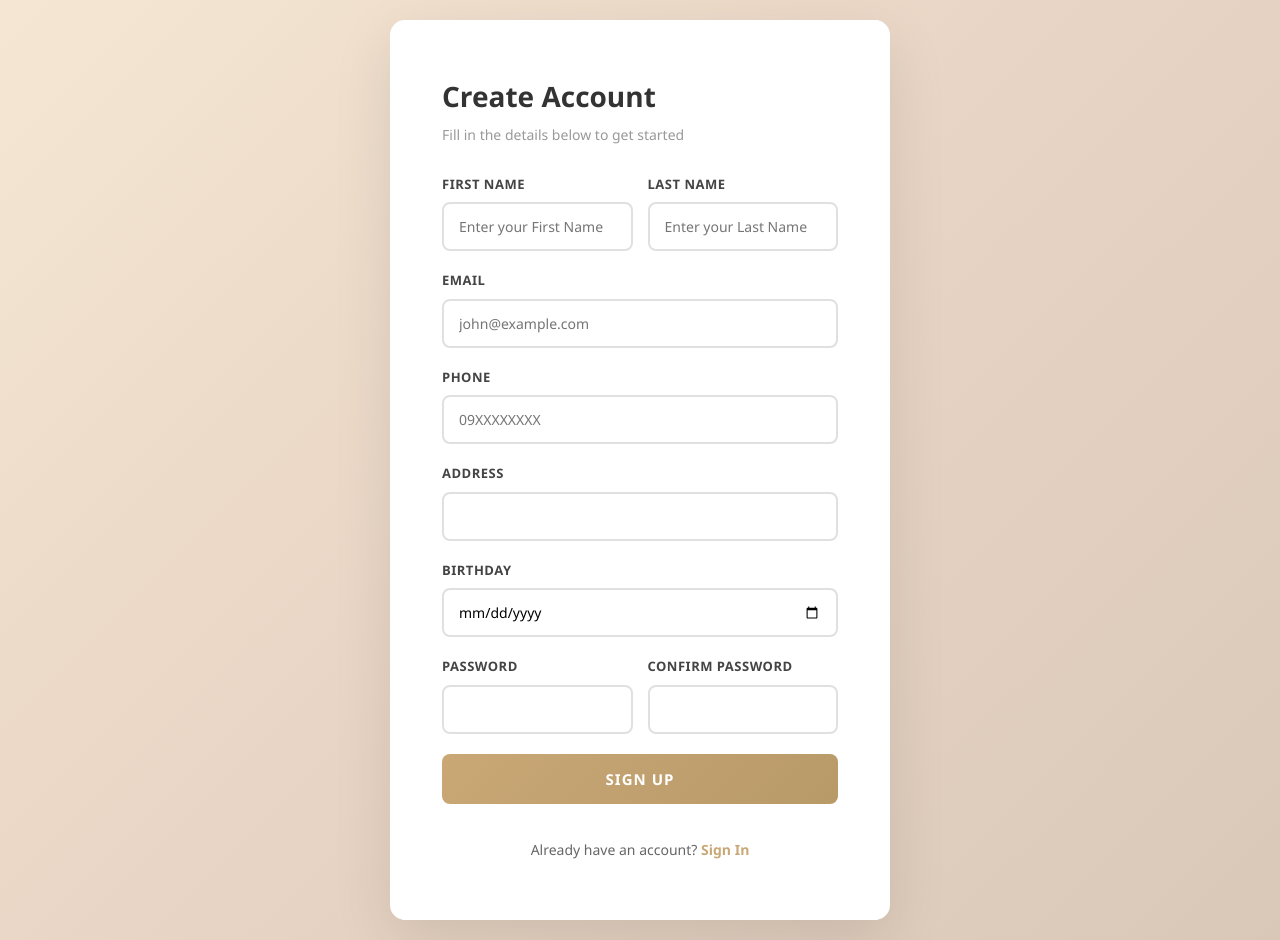
After one commit to psyPan/e-commerce-platform, a Flask app: page /register in a window 1280 px wide. The commit adds this page. Run offline with Flask 3, Linux system fonts and the light colour scheme; some libraries are stand-ins or nearby versions.

Commit message:
Created sign in, log in and log out systems

```diff
--- /dev/null
+++ b/store/static/style/register.css
@@ -0,0 +1,165 @@
+* {
+    margin: 0;
+    padding: 0;
+    box-sizing: border-box;
+}
+body {
+    font-family: 'Segoe UI', Tahoma, Geneva, Verdana, sans-serif;
+    background: linear-gradient(135deg, #f5e6d3 0%, #e8d4c4 50%, #d9c8b8 100%);
+    min-height: 100vh;
+    display: flex;
+    justify-content: center;
+    align-items: center;
+    padding: 20px;
+}
+.container {
+    display: flex;
+    width: 100%;
+    max-width: 500px;
+    height: auto;
+    border-radius: 15px;
+    overflow: hidden;
+    box-shadow: 0 20px 60px rgba(0, 0, 0, 0.1);
+    background: white;
+}
+.right-section {
+    flex: 1;
+    background: white;
+    padding: 60px 40px;
+    display: flex;
+    flex-direction: column;
+    justify-content: center;
+}
+.form-title {
+    font-size: 28px;
+    font-weight: 700;
+    color: #333;
+    margin-bottom: 10px;
+}
+.form-subtitle {
+    color: #999;
+    margin-bottom: 30px;
+    font-size: 14px;
+}
+.form-group {
+    margin-bottom: 20px;
+}
+.form-label {
+    display: block;
+    font-weight: 600;
+    color: #444;
+    margin-bottom: 8px;
+    font-size: 13px;
+    text-transform: uppercase;
+    letter-spacing: 0.5px;
+}
+.form-input {
+    width: 100%;
+    padding: 12px 15px;
+    border: 2px solid #e0e0e0;
+    border-radius: 8px;
+    font-size: 14px;
+    transition: all 0.3s ease;
+    font-family: 'Segoe UI', Tahoma, Geneva, Verdana, sans-serif;
+}
+.form-input:focus {
+    outline: none;
+    border-color: #c9a876;
+    box-shadow: 0 0 0 3px rgba(201, 168, 118, 0.1);
+}
+.form-input:placeholder-shown {
+    color: #bbb;
+}
+.form-input.is-invalid {
+    border-color: #dc3545;
+    background-color: #fff5f5;
+}
+.form-input.is-invalid:focus {
+    box-shadow: 0 0 0 3px rgba(220, 53, 69, 0.1);
+}
+.invalid-feedback {
+    color: #dc3545;
+    font-size: 12px;
+    margin-top: 5px;
+    display: block;
+}
+.form-row {
+    display: grid;
+    grid-template-columns: 1fr 1fr;
+    gap: 15px;
+}
+.checkbox-group {
+    display: flex;
+    align-items: center;
+    gap: 10px;
+    margin-bottom: 25px;
+}
+.checkbox-input {
+    width: 18px;
+    height: 18px;
+    cursor: pointer;
+    accent-color: #c9a876;
+}
+.checkbox-label {
+    font-size: 13px;
+    color: #666;
+    cursor: pointer;
+}
+.checkbox-label a {
+    color: #c9a876;
+    text-decoration: none;
+    font-weight: 600;
+}
+.checkbox-label a:hover {
+    text-decoration: underline;
+}
+.btn-register {
+    width: 100%;
+    padding: 14px;
+    background: linear-gradient(135deg, #c9a876 0%, #b89968 100%);
+    color: white;
+    border: none;
+    border-radius: 8px;
+    font-size: 15px;
+    font-weight: 600;
+    cursor: pointer;
+    transition: all 0.3s ease;
+    text-transform: uppercase;
+    letter-spacing: 1px;
+    margin-bottom: 15px;
+}
+.btn-register:hover {
+    transform: translateY(-2px);
+    box-shadow: 0 10px 25px rgba(201, 168, 118, 0.4);
+}
+.btn-register:active {
+    transform: translateY(0);
+}
+.login-link {
+    text-align: center;
+    font-size: 14px;
+    color: #666;
+}
+.login-link a {
+    color: #c9a876;
+    text-decoration: none;
+    font-weight: 600;
+}
+.login-link a:hover {
+    text-decoration: underline;
+}
+@media (max-width: 768px) {
+    .container {
+        flex-direction: column;
+        max-width: 100%;
+    }
+    .right-section {
+        padding: 40px 30px;
+    }
+    .form-row {
+        grid-template-columns: 1fr;
+    }
+    .form-title {
+        font-size: 22px;
+    }
+}
--- /dev/null
+++ b/store/templates/home.html
@@ -0,0 +1,4 @@
+{% extends "index.html" %}
+{% block content %}
+    <h1>Home Page</h1>
+{% endblock content %}
--- a/store/templates/index.html
+++ b/store/templates/index.html
@@ -3,9 +3,30 @@
 <head>
     <meta charset="UTF-8">
     <meta name="viewport" content="width=device-width, initial-scale=1.0">
-    <title>Document</title>
+    <link href="https://cdn.jsdelivr.net/npm/bootstrap@5.0.2/dist/css/bootstrap.min.css" rel="stylesheet" integrity="sha384-EVSTQN3/azprG1Anm3QDgpJLIm9Nao0Yz1ztcQTwFspd3yD65VohhpuuCOmLASjC" crossorigin="anonymous">
+    {% if title %}
+        <title>Flask Blog - {{ title }}</title>
+    {% else %}
+        <title>Flask Blog</title>
+    {% endif %}
 </head>
 <body>
-    <p>Hello World</p>
+    <div class="container-fluid">
+        <!-- For alert message at the top of every web page -->
+        {% with messages = get_flashed_messages(with_categories=true) %}
+            {% if messages %}
+                {% for category, message in messages %}
+                    <div class="alert alert-{{ category }}">
+                        {{ message }}
+                    </div>
+                {% endfor %}
+            {% endif %}
+        {% endwith %}
+    {% block content %}{% endblock %}
+    </div>
+    <script src="https://cdn.jsdelivr.net/npm/bootstrap@5.0.2/dist/js/bootstrap.bundle.min.js" integrity="sha384-MrcW6ZMFYlzcLA8Nl+NtUVF0sA7MsXsP1UyJoMp4YLEuNSfAP+JcXn/tWtIaxVXM" crossorigin="anonymous"></script>
+    <!-- Option 2: Separate Popper and Bootstrap JS -->
+    <script src="https://cdn.jsdelivr.net/npm/@popperjs/core@2.9.2/dist/umd/popper.min.js" integrity="sha384-IQsoLXl5PILFhosVNubq5LC7Qb9DXgDA9i+tQ8Zj3iwWAwPtgFTxbJ8NT4GN1R8p" crossorigin="anonymous"></script>
+    <script src="https://cdn.jsdelivr.net/npm/bootstrap@5.0.2/dist/js/bootstrap.min.js" integrity="sha384-cVKIPhGWiC2Al4u+LWgxfKTRIcfu0JTxR+EQDz/bgldoEyl4H0zUF0QKbrJ0EcQF" crossorigin="anonymous"></script>
 </body>
 </html>
--- /dev/null
+++ b/store/templates/register.html
@@ -0,0 +1,150 @@
+{% extends "index.html" %}
+{% block content %}
+    <link rel="stylesheet" href="{{ url_for('static', filename='style/register.css') }}">
+    <div class="col-md-8 container">
+        <div class="right-section">
+            <h1 class="form-title">Create Account</h1>
+            <p class="form-subtitle">Fill in the details below to get started</p>
+
+            <!-- Flask Form with Jinja -->
+            <form method="POST" action="">
+                {{ form.hidden_tag() }}
+
+                <!-- First Name and Last Name Row -->
+                <div class="form-row">
+                    <!-- First Name Field -->
+                    <div class="form-group">
+                        {{ form.f_name.label(class="form-label") }}
+                        {% if form.f_name.errors %}
+                            {{ form.f_name(class="form-input is-invalid", placeholder="John") }}
+                            <div class="invalid-feedback">
+                                {% for error in form.f_name.errors %}
+                                    <span>{{ error }}</span>
+                                {% endfor %}
+                            </div>
+                        {% else %}
+                            {{ form.f_name(class="form-input") }}
+                        {% endif %}
+                    </div>
+
+                    <!-- Last Name Field -->
+                    <div class="form-group">
+                        {{ form.l_name.label(class="form-label") }}
+                        {% if form.l_name.errors %}
+                            {{ form.l_name(class="form-input is-invalid", placeholder="Doe") }}
+                            <div class="invalid-feedback">
+                                {% for error in form.l_name.errors %}
+                                    <span>{{ error }}</span>
+                                {% endfor %}
+                            </div>
+                        {% else %}
+                            {{ form.l_name(class="form-input") }}
+                        {% endif %}
+                    </div>
+                </div>
+
+                <!-- Email Field -->
+                <div class="form-group">
+                    {{ form.email.label(class="form-label") }}
+                    {% if form.email.errors %}
+                        {{ form.email(class="form-input is-invalid", placeholder="john@example.com") }}
+                        <div class="invalid-feedback">
+                            {% for error in form.email.errors %}
+                                <span>{{ error }}</span>
+                            {% endfor %}
+                        </div>
+                    {% else %}
+                        {{ form.email(class="form-input", placeholder="john@example.com") }}
+                    {% endif %}
+                </div>
+
+                <!-- Phone Number Field -->
+                <div class="form-group">
+                    {{ form.phone.label(class="form-label") }}
+                    {% if form.phone.errors %}
+                        {{ form.phone(class="form-input is-invalid", placeholder="09XXXXXXXX") }}
+                        <div class="invalid-feedback">
+                            {% for error in form.phone.errors %}
+                                <span>{{ error }}</span>
+                            {% endfor %}
+                        </div>
+                    {% else %}
+                        {{ form.phone(class="form-input", placeholder="09XXXXXXXX") }}
+                    {% endif %}
+                </div>
+
+                <!-- Address Field -->
+                <div class="form-group">
+                    {{ form.address.label(class="form-label") }}
+                    {% if form.address.errors %}
+                        {{ form.address(class="form-input is-invalid") }}
+                        <div class="invalid-feedback">
+                            {% for error in form.address.errors %}
+                                <span>{{ error }}</span>
+                            {% endfor %}
+                        </div>
+                    {% else %}
+                        {{ form.address(class="form-input") }}
+                    {% endif %}
+                </div>
+
+                <!-- Date of Birth Field -->
+                <div class="form-group">
+                    {{ form.birth.label(class="form-label") }}
+                    {% if form.birth.errors %}
+                        {{ form.birth(class="form-input is-invalid") }}
+                        <div class="invalid-feedback">
+                            {% for error in form.birth.errors %}
+                                <span>{{ error }}</span>
+                            {% endfor %}
+                        </div>
+                    {% else %}
+                        {{ form.birth(class="form-input") }}
+                    {% endif %}
+                </div>
+
+                <!-- Password and Confirm Password Row -->
+                <div class="form-row">
+                    <!-- Password Field -->
+                    <div class="form-group">
+                        {{ form.password.label(class="form-label") }}
+                        {% if form.password.errors %}
+                            {{ form.password(class="form-input is-invalid") }}
+                            <div class="invalid-feedback">
+                                {% for error in form.password.errors %}
+                                    <span>{{ error }}</span>
+                                {% endfor %}
+                            </div>
+                        {% else %}
+                            {{ form.password(class="form-input") }}
+                        {% endif %}
+                    </div>
+
+                    <!-- Confirm Password Field -->
+                    <div class="form-group">
+                        {{ form.confirm_password.label(class="form-label") }}
+                        {% if form.confirm_password.errors %}
+                            {{ form.confirm_password(class="form-input is-invalid") }}
+                            <div class="invalid-feedback">
+                                {% for error in form.confirm_password.errors %}
+                                    <span>{{ error }}</span>
+                                {% endfor %}
+                            </div>
+                        {% else %}
+                            {{ form.confirm_password(class="form-input") }}
+                        {% endif %}
+                    </div>
+                </div>
+
+                <!-- Submit Button -->
+                <div class="form-group">
+                    {{ form.submit(class="btn-register") }}
+                </div>
+            </form>
+
+            <div class="login-link">
+                Already have an account? <a href="#">Sign In</a>
+            </div>
+        </div>
+    </div>
+{% endblock content %}
--- a/store/users/forms.py
+++ b/store/users/forms.py
@@ -1,30 +1,35 @@
 from flask_wtf import FlaskForm
 from flask_wtf.file import FileField, FileAllowed
-from wtforms import StringField, PasswordField, SubmitField, BooleanField
+from wtforms import StringField, PasswordField, SubmitField, BooleanField, DateField
 from wtforms.validators import DataRequired, Length, Email, EqualTo, ValidationError
 from flask_login import current_user
 from store.users.models import User
 
 class RegistrationForm(FlaskForm):
-    # 'Username' will be used as label in html
     f_name = StringField('First Name',
-                           validators=[DataRequired(), Length(min=2, max=20)], render_kw={"placeholder": "Enter your First Name"})
+                         validators=[DataRequired(), Length(min=2, max=20)], render_kw={"placeholder": "Enter your First Name"})
     l_name = StringField('Last Name',
-                           validators=[DataRequired(), Length(min=2, max=20)], render_kw={"placeholder": "Enter your Last Name"})
+                         validators=[DataRequired(), Length(min=2, max=20)], render_kw={"placeholder": "Enter your Last Name"})
     email = StringField('Email',
                         validators=[DataRequired(), Email()], render_kw={"placeholder": "your_email@example.com"})
-    password = PasswordField('Password',
-                             validators=[DataRequired()])
-    confirm_password = PasswordField('Confirm Password',
-                             validators=[DataRequired(), EqualTo('password')])
+    birth = DateField('Birthday', validators=[DataRequired()])
+    phone = StringField('Phone', validators=[DataRequired(), Length(min=2, max=10)], render_kw={"placeholder": "09XXXXXXXX"})
+    address = StringField('Address', validators=[DataRequired(), Length(min=2, max=200)])
+    password = PasswordField('Password', validators=[DataRequired()])
+    confirm_password = PasswordField('Confirm Password', validators=[DataRequired(), EqualTo('password')])
     submit = SubmitField('Sign Up')
-
-    def validate_username(self, username): # this validation is needed because we set 'User's username' as 'unique' in models.py
-        user = User.query.filter_by(username=username.data).first()
-        if user:
-            raise ValidationError('That username is taken. Please choose a different one.')
 
     def validate_email(self, email):
         user = User.query.filter_by(email=email.data).first()
         if user:
             raise ValidationError('That email is taken. Please choose a different one.')
+
+    def validate_phone(self, phone):
+        user = User.query.filter_by(phone=phone.data).first()
+        if user:
+            raise ValidationError('That phone is already in use. Please choose a different one.')
+
+class LoginForm(FlaskForm):
+    email = StringField('Email', validators=[DataRequired(), Email()])
+    password = PasswordField('Password', validators=[DataRequired()])
+    submit = SubmitField('Login')
--- a/store/users/routes.py
+++ b/store/users/routes.py
@@ -1,7 +1,7 @@
 from flask import render_template, url_for, flash, redirect, request, Blueprint
 from flask_login import login_user, current_user, logout_user, login_required
 from store import db, bcrypt
-from store.users.forms import RegistrationForm
+from store.users.forms import RegistrationForm, LoginForm
 from store.users.models import User
 
 users = Blueprint('users', __name__)
@@ -9,16 +9,38 @@ users = Blueprint('users', __name__)
 @users.route('/')
 @users.route('/home')
 def home():
-    return "Hello world"
+    return render_template('home.html',title='Home')
 
-@users.route('/register')
+@users.route('/register', methods=['GET', 'POST'])
 def register():
     form = RegistrationForm()
     if form.validate_on_submit():
-        hashed_password = bcrypt.generate_password_hash(form.password.data).decode('utf-8') # utf-8 creates 'string' type hashed password
-        user = User(username=form.username.data, email=form.email.data, password=hashed_password)
+        hashed_password = bcrypt.generate_password_hash(form.password.data).decode('utf-8')
+        user = User(f_name=form.f_name.data, l_name=form.l_name.data,
+                    email=form.email.data, password=hashed_password, phone=form.phone.data,
+                    birth=form.birth.data, address=form.address.data, a_flag=False, o_flag=False, c_flag=True)
         db.session.add(user)
-        db.session.commit() # saving data in database
+        db.session.commit()
         flash('Your account has been created! You are now able to log in', 'success')
-        return redirect(url_for('users.login'))
-    return render_template('register.html', title='Register', form=form)
+        return redirect(url_for('users.home'))
+    return render_template('register.html',title='Register', form=form)
+
+@users.route('/login', methods=['GET', 'POST'])
+def login():
+    form = LoginForm()
+    if current_user.is_authenticated:
+        return redirect(url_for('users.home'))
+    if form.validate_on_submit():
+        user = User.query.filter_by(email=form.email.data).first()
+        if user and bcrypt.check_password_hash(user.password, form.password.data):
+            login_user(user)
+            next_page = request.args.get('next')
+            return redirect(next_page) if next_page else redirect(url_for('users.home'))
+        else:
+            flash('Login Unsuccessful. Please check email and password', 'danger')
+    return render_template('login.html', title='Login', form=form)
+
+@users.route('/logout')
+def logout():
+    logout_user()
+    return redirect(url_for('users.login'))
```
Also changed, not shown: store/templates/login.html (added, +50 -0 lines), store/users/models.py (+23 -5 lines).
